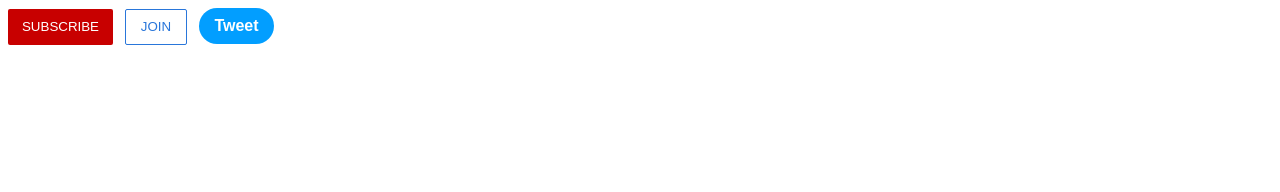
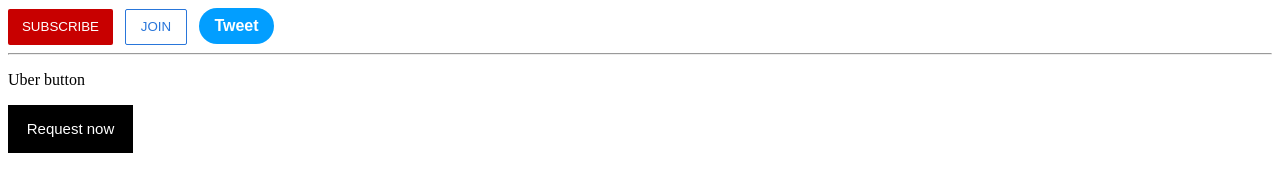
Before and after one commit to amanullah01/html-css-course, a plain HTML site: page buttons.html in a window 1280 px wide. Drawn offline with Linux system fonts and the light colour scheme.

Commit message:
uber button

```diff
--- a/buttons.html
+++ b/buttons.html
@@ -38,11 +38,25 @@
         font-size: 16px;
         margin-left: 8px;
       }
+
+      .uber-button {
+        background-color: black;
+        color: white;
+        border: none;
+        height: 48px;
+        width: 125px;
+        font-size: 15px;
+        cursor: pointer;
+      }
     </style>
   </head>
   <body>
     <button class="subscribe-button">SUBSCRIBE</button>
     <button class="join-button">JOIN</button>
     <button class="tweet-button">Tweet</button>
+
+    <hr />
+    <p>Uber button</p>
+    <button class="uber-button">Request now</button>
   </body>
 </html>
```
